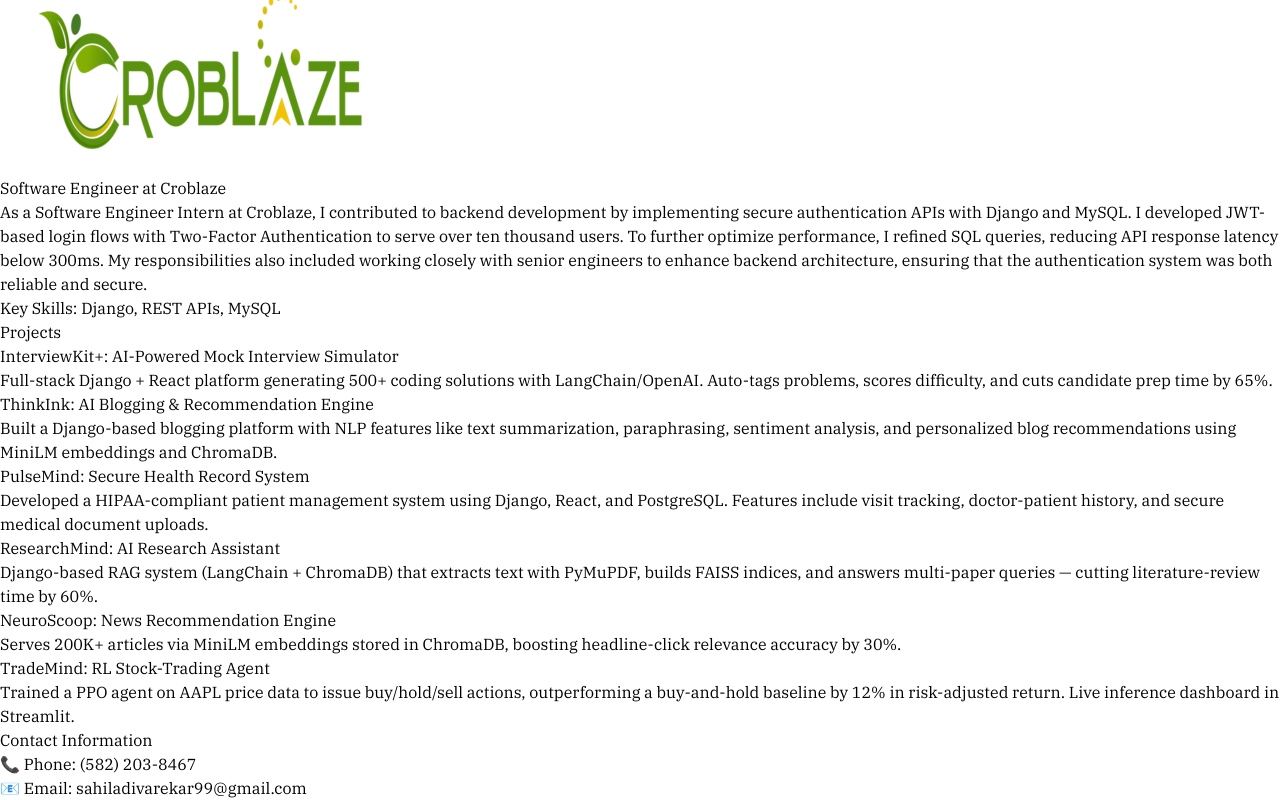
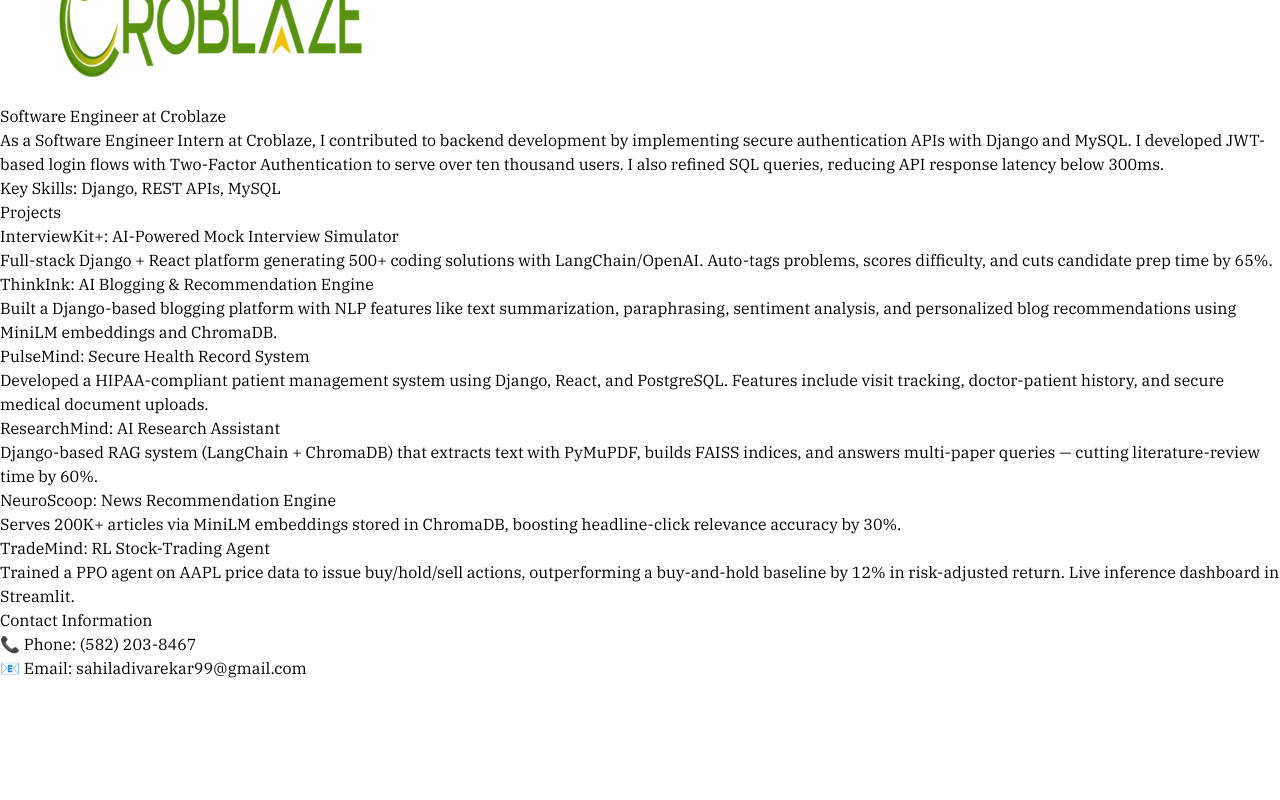
Before and after one commit to Sahiladiv/Portfolio_Sahil, a React (Vite) app: page / in a window 1280 px wide. Shown: the part 8297-9097 px from the top of the page. After the commit the page ends 8977 px from the top, so only its background shows below. Built offline with nearby package versions, Linux system fonts and the light colour scheme.

Commit message:
Update Experience.jsx

```diff
--- a/src/components/Experience.jsx
+++ b/src/components/Experience.jsx
@@ -6,66 +6,51 @@
 import Card5Image from "../assets/Croblaze_exp4.png";
 import Card6Image from "../assets/TSEC_exp.png";
 
-const Experience = () => (
-  <section id="experience" className="py-16">
-    <div className="container mx-auto px-8">
-      <h2 className="my-10 text-4xl font-serif text-center text-black">Experience</h2>
+const experienceData = [
+  {
+    img: Card1Image,
+    title: "Software Engineer (AI) at Easley Dunn Production Inc",
+    desc:
+      "As a Software Engineer at Easley Dunn Production Inc, I focus on building context-aware AI systems in Unity using C# and fuzzy logic. My primary responsibility is engineering adaptive decision-making for in-game agents, optimizing special move execution and reducing decision latency to improve realism. I work closely with game designers in Agile sprints to fine-tune difficulty logic and ensure dynamic challenge adaptation. Additionally, I containerize AI modules with Docker to streamline integration into CI/CD pipelines, enabling scalable testing and deployment while contributing to higher player engagement and retention.",
+    skills: "Python, C#, Unity, Game AI, Agile, Modular Architecture",
+  },
+  {
+    img: Card2Image,
+    title: "Teaching Assistant at Penn State University",
+    desc:
+      "Guided students in Data Structures, Algorithms, Theory of Computation, and Python. Streamlined grading through automation and supported hands-on learning.",
+    skills: "Python, Algorithms, Automata, SQL",
+  },
+  {
+    img: Card3Image,
+    title: "Full Stack Engineer at Penn State Smeal College of Business",
+    desc:
+      "In my role as a Full Stack Engineer, I developed ML-powered systems to analyze over two million Zulu trade records. Using Python, Transformers, and PyTorch, I created anomaly detection pipelines with embeddings that helped uncover insights while reducing manual review work. I also designed and deployed Streamlit dashboards that improved stakeholder decision-making by providing clear visualizations and reducing turnaround time.",
+    skills: "Python, Pandas, MiniLM, Streamlit",
+  },
+  {
+    img: Card4Image,
+    title: "Software Engineer at Webminix",
+    desc:
+      "At Webminix, I was responsible for designing, optimizing, and deploying backend services using AWS and containerization technologies. I migrated client services to autoscaled EC2 instances with Lambda triggers, reducing infrastructure costs significantly. I also automated build and release workflows through GitHub CI, bringing down deployment time from forty minutes to under ten.",
+    skills: "Python, AWS, Forecasting, ML Pipelines",
+  },
+  {
+    img: Card6Image,
+    title: "ML Engineer Intern at University of Mumbai",
+    desc:
+      "During my internship as an ML Engineer, I worked on research initiatives in weather forecasting and plant disease detection. I experimented with TensorFlow and Scikit-learn models, achieving high accuracy rates through extensive feature engineering and model evaluation. One of my key contributions was proposing a novel image augmentation technique that improved accuracy in plant disease detection tasks.",
+    skills: "PyTorch, Deep Learning, ResNet, Image Processing",
+  },
+  {
+    img: Card5Image,
+    title: "Software Engineer at Croblaze",
+    desc:
+      "As a Software Engineer Intern at Croblaze, I contributed to backend development by implementing secure authentication APIs with Django and MySQL. I developed JWT-based login flows with Two-Factor Authentication to serve over ten thousand users. I also refined SQL queries, reducing API response latency below 300ms.",
+    skills: "Django, REST APIs, MySQL",
+  },
+];
 
-      <div className="grid grid-cols-1 md:grid-cols-2 lg:grid-cols-3 gap-6">
-
-        {/* Easley Dunn */}
-        <ExperienceCard
-          img={Card1Image}
-          title="Software Engineer (AI) at Easley Dunn Production Inc"
-          desc="As a Software Engineer at Easley Dunn Production Inc, I focus on building context-aware AI systems in Unity using C# and fuzzy logic. My primary responsibility is engineering adaptive decision-making for in-game agents, optimizing special move execution and reducing decision latency to improve realism. I work closely with game designers in Agile sprints to fine-tune difficulty logic and ensure dynamic challenge adaptation. Additionally, I containerize AI modules with Docker to streamline integration into CI/CD pipelines, enabling scalable testing and deployment while contributing to higher player engagement and retention."
-          skills="Python, C#, Unity, Game AI, Agile, Modular Architecture"
-        />
-
-        {/* TA - PSU */}
-        <ExperienceCard
-          img={Card2Image}
-          title="Teaching Assistant at Penn State University"
-          desc="Guided students in Data Structures, Algorithms, Theory of Computation, and Python. Streamlined grading through automation and supported hands-on learning."
-          skills="Python, Algorithms, Automata, SQL"
-        />
-
-        {/* RA - PSU */}
-        <ExperienceCard
-          img={Card3Image}
-          title="Full Stack Engineer at Penn State Smeal College of Business"
-          desc="In my role as a Full Stack Engineer, I developed ML-powered systems to analyze over two million Zulu trade records. Using Python, Transformers, and PyTorch, I created anomaly detection pipelines with embeddings that helped uncover insights while reducing manual review work. I also designed and deployed Streamlit dashboards that improved stakeholder decision-making by providing clear visualizations and reducing turnaround time. My work emphasized combining machine learning with interactive interfaces to enhance efficiency and accuracy for business analysts."
-          skills="Python, Pandas, MiniLM, Streamlit"
-        />
-
-        {/* Webminix */}
-        <ExperienceCard
-          img={Card4Image}
-          title="Software Engineer at Webminix"
-          desc="At Webminix, I was responsible for designing, optimizing, and deploying backend services using AWS and containerization technologies. I migrated client services to autoscaled EC2 instances with Lambda triggers, reducing infrastructure costs significantly. I also automated build and release workflows through GitHub CI, bringing down deployment time from forty minutes to under ten. My role required containerizing backend services with Docker, orchestrating them using Kubernetes, and integrating them with ECS for fault-tolerant deployments, ensuring that client systems remained scalable and resilient under production loads."
-          skills="Python, AWS, Forecasting, ML Pipelines"
-        />
-
-        {/* TSEC */}
-        <ExperienceCard
-          img={Card6Image}
-          title="ML Engineer Intern at University of Mumbai"
-          desc="During my internship as an ML Engineer, I worked on research initiatives in weather forecasting and plant disease detection. I experimented with TensorFlow and Scikit-learn models, achieving high accuracy rates through extensive feature engineering and model evaluation. One of my key contributions was proposing a novel image augmentation technique that improved accuracy in plant disease detection tasks. My work combined applied research with practical experimentation, highlighting the potential of deep learning in agriculture and environmental prediction."
-          skills="PyTorch, Deep Learning, ResNet, Image Processing"
-        />
-
-        {/* Croblaze */}
-        <ExperienceCard
-          img={Card5Image}
-          title="Software Engineer at Croblaze"
-          desc="As a Software Engineer Intern at Croblaze, I contributed to backend development by implementing secure authentication APIs with Django and MySQL. I developed JWT-based login flows with Two-Factor Authentication to serve over ten thousand users. To further optimize performance, I refined SQL queries, reducing API response latency below 300ms. My responsibilities also included working closely with senior engineers to enhance backend architecture, ensuring that the authentication system was both reliable and secure."
-          skills="Django, REST APIs, MySQL"
-        />
-      </div>
-    </div>
-  </section>
-);
-
-/* --- Reusable Card Component --- */
 const ExperienceCard = ({ img, title, desc, skills }) => (
   <div className="bg-white rounded-lg shadow-lg overflow-hidden">
     <img src={img} alt={title} className="h-48 w-full object-cover" />
@@ -77,4 +62,17 @@
   </div>
 );
 
+const Experience = () => (
+  <section id="experience" className="py-16">
+    <div className="container mx-auto px-8">
+      <h2 className="my-10 text-4xl font-serif text-center text-black">Experience</h2>
+      <div className="grid grid-cols-1 md:grid-cols-2 lg:grid-cols-3 gap-6">
+        {experienceData.map((exp, idx) => (
+          <ExperienceCard key={idx} {...exp} />
+        ))}
+      </div>
+    </div>
+  </section>
+);
+
 export default Experience;
```
